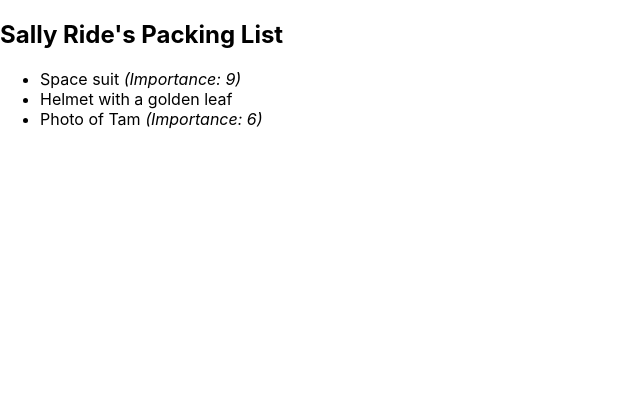
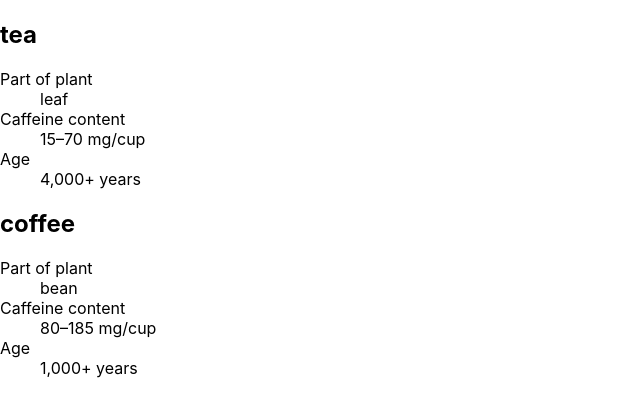
Before and after one commit to jimin1006/React_assignment, a React (Create React App) app: page / in a window 1280 px wide. Shown: the top 416 px of the page, without its empty margins (0-640 px from the left). Built offline with nearby package versions, Linux system fonts and the light colour scheme.

Commit message:
Conditional Rendering-3

```diff
--- a/src/App.js
+++ b/src/App.js
@@ -1,35 +1,36 @@
-//Challenge 2 of 3
+//Challenge 3 of 3
 
-function Item({ name, importance }) {
+function Drink({ name }) {
+  let part, caffeine, age;
+  if (name === 'tea') {
+    part = 'leaf';
+    caffeine = '15–70 mg/cup';
+    age = '4,000+ years';
+  } else if (name === 'coffee') {
+    part = 'bean';
+    caffeine = '80–185 mg/cup';
+    age = '1,000+ years';
+  }
   return (
-    <li className="item">
-      {name}
-      {importance > 0 && ' '}
-      {importance > 0 &&
-        <i>(Importance: {importance})</i>
-      }
-    </li>
+    <section>
+      <h1>{name}</h1>
+      <dl>
+        <dt>Part of plant</dt>
+        <dd>{part}</dd>
+        <dt>Caffeine content</dt>
+        <dd>{caffeine}</dd>
+        <dt>Age</dt>
+        <dd>{age}</dd>
+      </dl>
+    </section>
   );
 }
 
-export default function PackingList() {
+export default function DrinkList() {
   return (
-    <section>
-      <h1>Sally Ride's Packing List</h1>
-      <ul>
-        <Item
-          importance={9}
-          name="Space suit"
-        />
-        <Item
-          importance={0}
-          name="Helmet with a golden leaf"
-        />
-        <Item
-          importance={6}
-          name="Photo of Tam"
-        />
-      </ul>
-    </section>
+    <div>
+      <Drink name="tea" />
+      <Drink name="coffee" />
+    </div>
   );
 }
```
